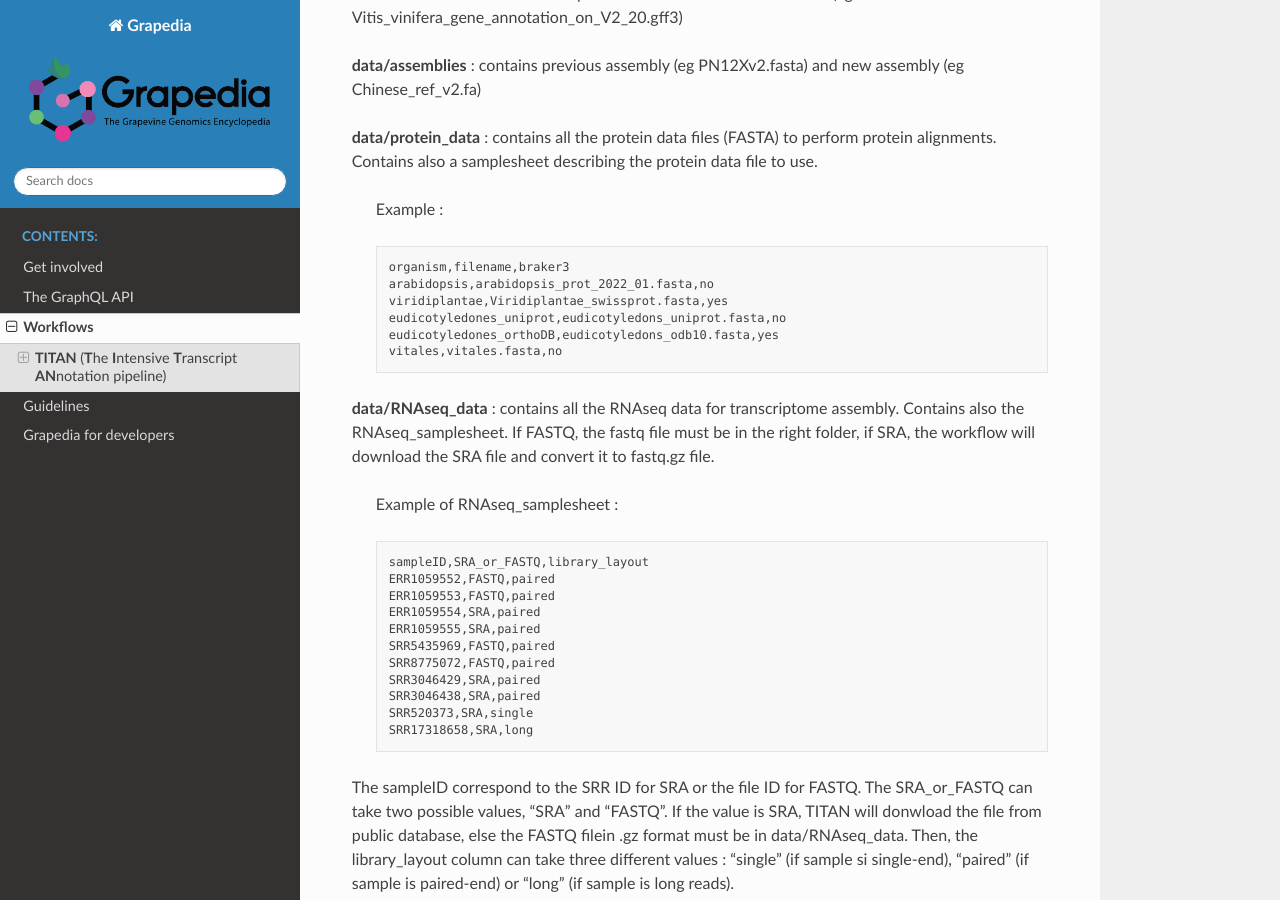
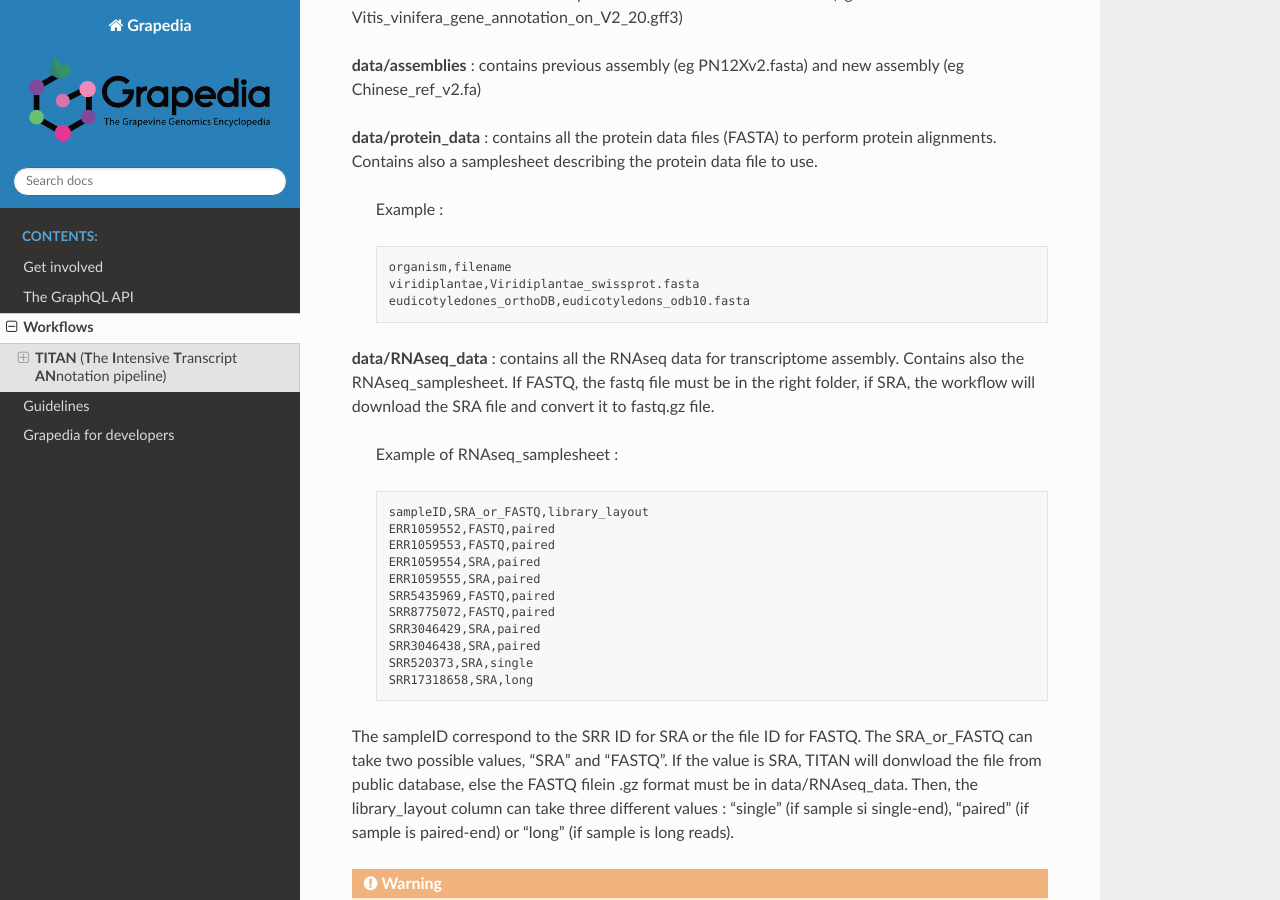
Before and after one commit to Grapedia/grapedia, a Sphinx documentation site: the page built from docs/workflows.rst, in a window 1280 px wide and 900 px high, scrolled down 1823 px. Built offline with Sphinx 7.4.7 and the Read the Docs theme 2.0.0, drawn with Linux system fonts in a browser that asks for light colours.

Commit message:
Update workflows.rst

```diff
--- a/docs/workflows.rst
+++ b/docs/workflows.rst
@@ -62,12 +62,9 @@ In the workflows/genes_annotation-workflow folder, you can create a "data" folde
 
           .. code-block:: bash
 
-            organism,filename,braker3
-            arabidopsis,arabidopsis_prot_2022_01.fasta,no
-            viridiplantae,Viridiplantae_swissprot.fasta,yes
-            eudicotyledones_uniprot,eudicotyledons_uniprot.fasta,no
-            eudicotyledones_orthoDB,eudicotyledons_odb10.fasta,yes
-            vitales,vitales.fasta,no
+            organism,filename
+            viridiplantae,Viridiplantae_swissprot.fasta
+            eudicotyledones_orthoDB,eudicotyledons_odb10.fasta
 
 **data/RNAseq_data** : contains all the RNAseq data for transcriptome assembly. Contains also the RNAseq_samplesheet. If FASTQ, the fastq file must be in the right folder, if SRA, the workflow will download the SRA file and convert it to fastq.gz file.
 
```
